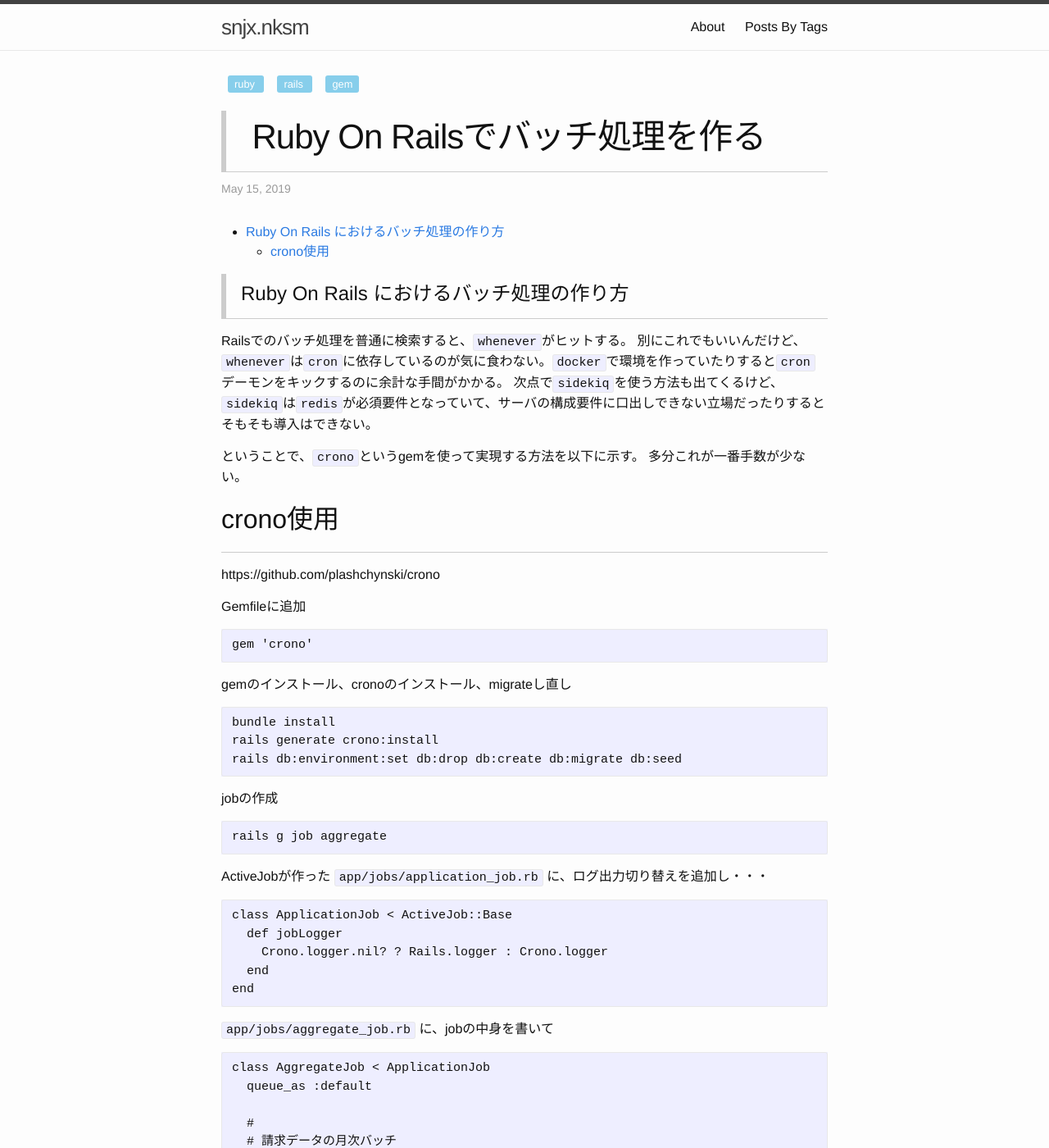
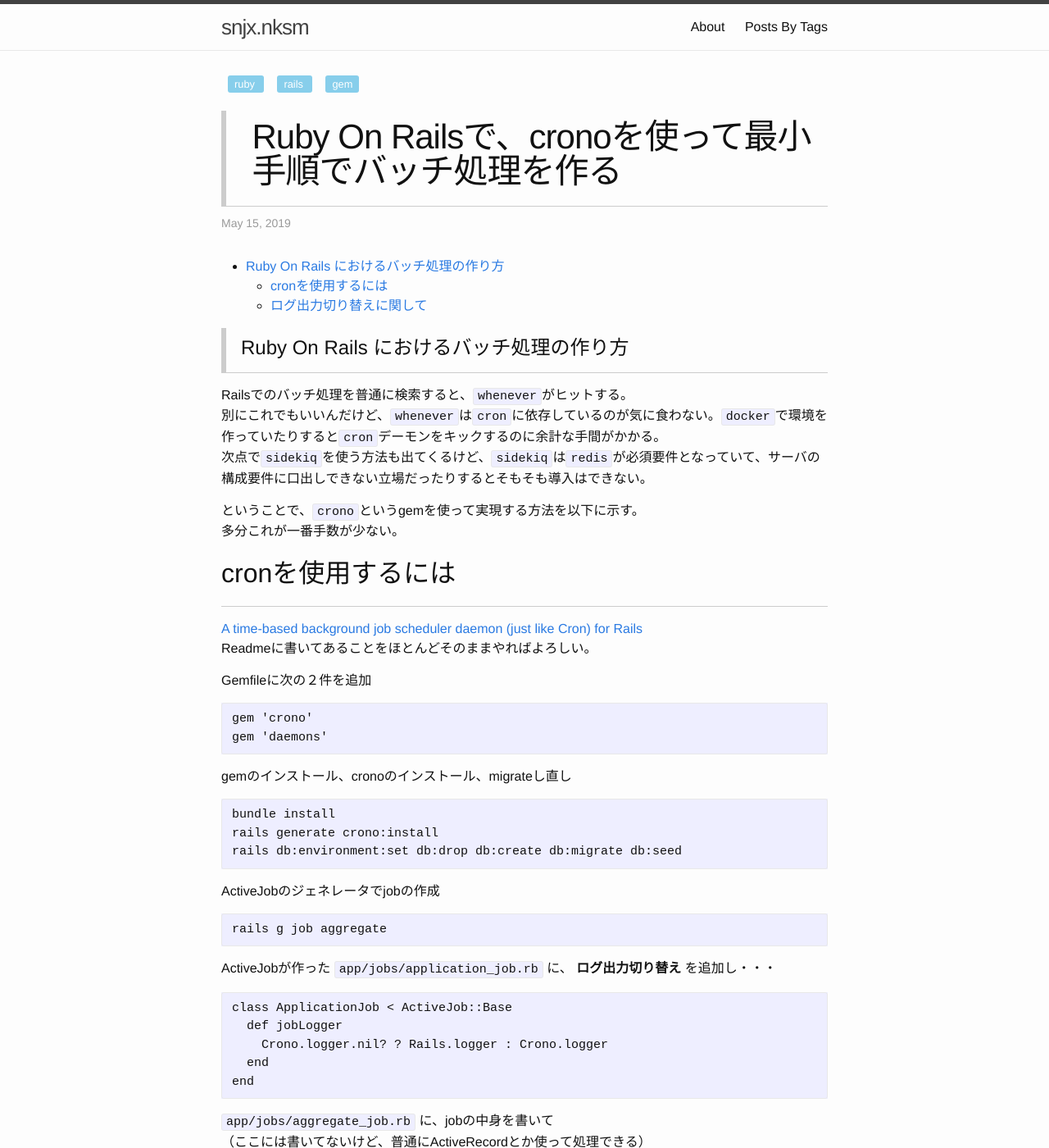
Before and after one commit to snjxnksm/snjxnksm.github.io, a Jekyll site: the page built from _posts/2019-05-15-usecrono.markdown, in a window 1280 px wide and 1400 px high. Shown: the whole window at 82% size. Built offline with Jekyll 4.4.1, drawn with Linux system fonts in a browser that asks for light colours; some of the changed text lies outside the part shown.

Commit message:
タイトルなどちょっと変更

````diff
--- a/_posts/2019-05-15-usecrono.markdown
+++ b/_posts/2019-05-15-usecrono.markdown
@@ -1,6 +1,6 @@
 ---
 layout: post
-title: "Ruby On Railsでバッチ処理を作る"
+title: "Ruby On Railsで、cronoを使って最小手順でバッチ処理を作る"
 date: "2019-05-15 20:10:39 +0900"
 tags:
   - ruby
@@ -20,14 +20,16 @@ Railsでのバッチ処理を普通に検索すると、`whenever`がヒット
 ということで、`crono`というgemを使って実現する方法を以下に示す。
 多分これが一番手数が少ない。
 
-## crono使用
+## cronを使用するには
 
-https://github.com/plashchynski/crono
+[A time-based background job scheduler daemon (just like Cron) for Rails](https://github.com/plashchynski/crono)
+Readmeに書いてあることをほとんどそのままやればよろしい。
 
-Gemfileに追加
+Gemfileに次の２件を追加
 
 ```
 gem 'crono'
+gem 'daemons'
 ```
 
 gemのインストール、cronoのインストール、migrateし直し
@@ -38,13 +40,13 @@ rails generate crono:install
 rails db:environment:set db:drop db:create db:migrate db:seed
 ```
 
-jobの作成
+ActiveJobのジェネレータでjobの作成
 
 ```
 rails g job aggregate
 ```
 
-ActiveJobが作った `app/jobs/application_job.rb` に、ログ出力切り替えを追加し・・・
+ActiveJobが作った `app/jobs/application_job.rb` に、 **ログ出力切り替え** を追加し・・・
 
 ```
 class ApplicationJob < ActiveJob::Base
@@ -55,6 +57,7 @@ end
 ```
 
 `app/jobs/aggregate_job.rb` に、jobの中身を書いて
+（ここには書いてないけど、普通にActiveRecordとか使って処理できる）
 
 ```
 class AggregateJob < ApplicationJob
@@ -72,6 +75,7 @@ end
 
 
 config/crontab.rb に起動するタイミングを書く。
+（Crono.performに、上記ActiveJobのジェネレータで作ったクラス名を渡す）
 
 ```
 # Crono.perform(TestJob).every 2.days, at: '15:30'
@@ -105,4 +109,8 @@ irb(main):002:0>
 
 ```
 
-実行ログは `log/crono.log` に出力される。
+cronoデーモンの実行ログは `log/crono.log` に出力される。
+
+## ログ出力切り替えに関して
+
+'ApplicationJob'に **ログ出力切り替え** を用意した理由は、cronoデーモンで実行された場合には Rails.logger を叩いてくれないから。
````
